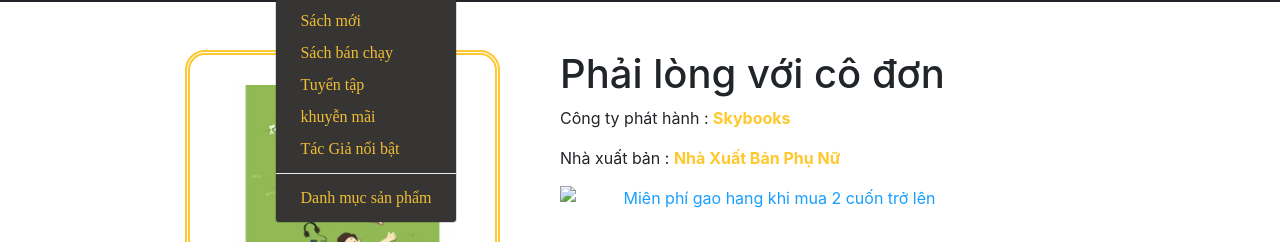
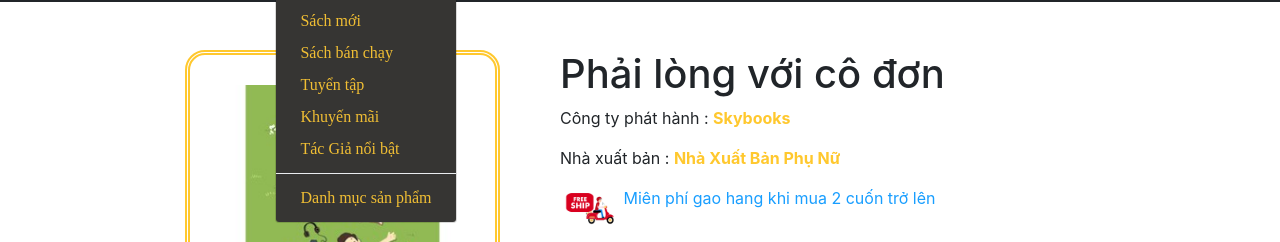
Before and after one commit to HarryThurston/63_1_DeTai36_UngCongThanh_LeVanDucAnh_DHKHMT16B, a plain HTML site: page product/product1.html in a window 1280 px wide. Both pictures are taken after a click on the button "Products". Shown: the part 265-507 px from the top of the page. Drawn offline with Linux system fonts and the light colour scheme; files that its build step writes are made by us from their sources; files whose address does not match are found by name.

Commit message:
last update pr1

```diff
--- a/product/product1.html
+++ b/product/product1.html
@@ -89,7 +89,7 @@
                                 <a class="dropdown-item" href="index.html">Sách mới</a>
                                 <a class="dropdown-item" href="index.html">Sách bán chạy</a>
                                 <a class="dropdown-item" href="index.html">Tuyển tập</a>
-                                <a class="dropdown-item" href="index.html">khuyễn mãi</a>
+                                <a class="dropdown-item" href="index.html">Khuyến mãi</a>
                                 <a class="dropdown-item" href="index.html">Tác Giả nổi bật</a>
                                 <div class="dropdown-divider"></div>
                                 <a class="dropdown-item" href="#dm">Danh mục sản phẩm</a>
@@ -122,7 +122,7 @@
                 <h1>Phải lòng với cô đơn</h1>
                 <p>Công ty phát hành : <b style="color:#ffc82e">Skybooks</b></p>
                 <p>Nhà xuất bản : <b style="color:#ffc82e">Nhà Xuất Bản Phụ Nữ</b></p>
-                <img src="images/product/ship.jpg" / width="10%" style="float:left">
+                <img src="../images/product/ship.jpg" / width="10%" style="float:left">
                 <p style="color:#189eff">Miên phí gao hang khi mua 2 cuốn trở lên</p><br />
                 <h2 style="color:red">86.000 <sup>đ</sup></h2>
                 <h2>Số lượng:</h2><input type="number" style="height:50px;font-size:30px;width:15%;" /><br />
```
